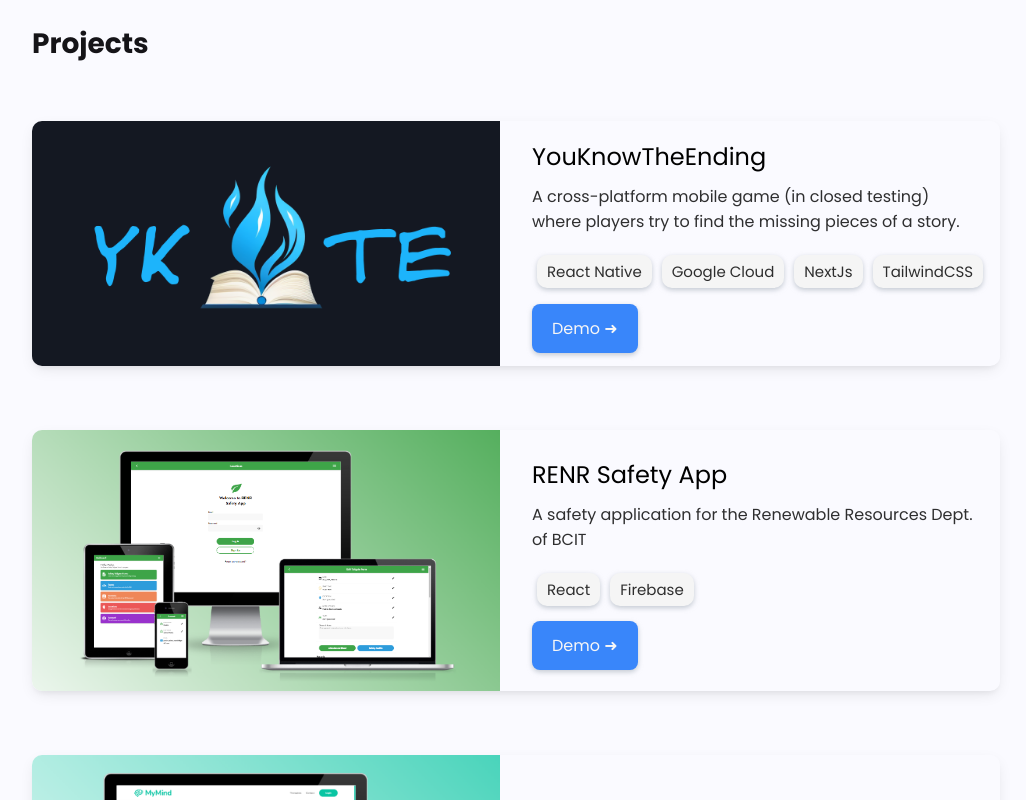
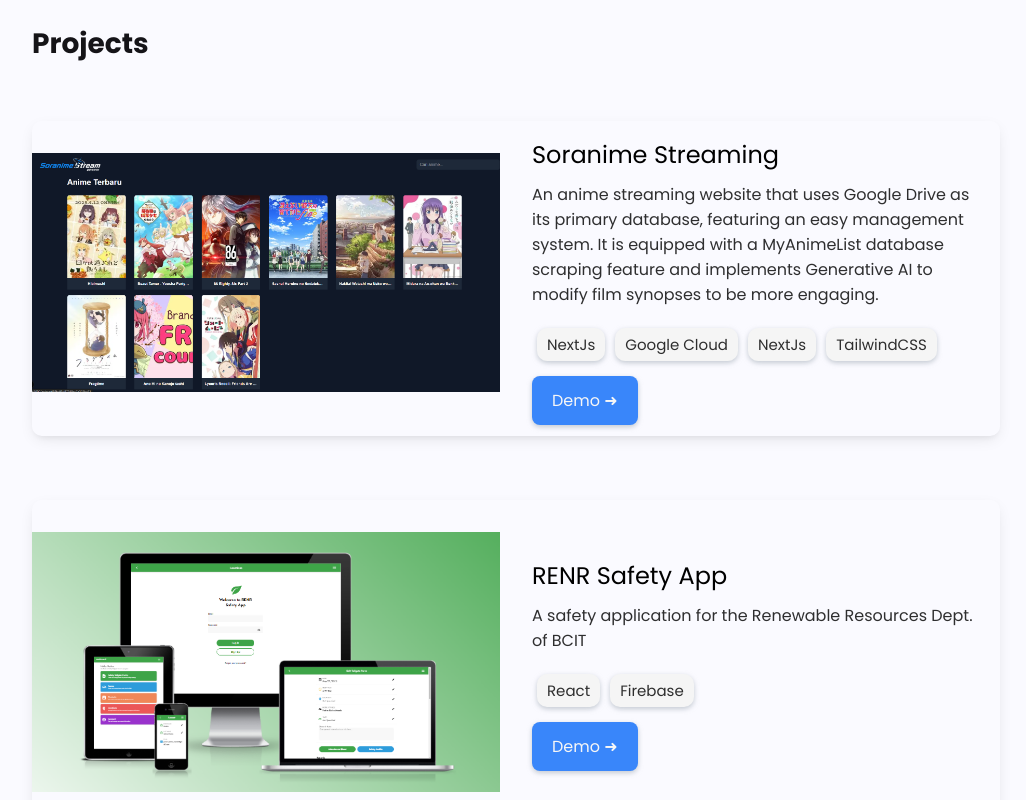
Before and after one commit to SoraIroShiro/portomee, a React (Create React App) app: page / in a window 1280 px wide. Shown: the part 820-1620 px from the top of the page, without its empty margins (124-1150 px from the left). Built offline with nearby package versions, Linux system fonts and the light colour scheme.

Commit message:
card project edit

```diff
--- a/src/components/Hero/Hero.js
+++ b/src/components/Hero/Hero.js
@@ -56,7 +56,7 @@
                     1000,
                     'A....',
                     1000,
-                    'A.... cool guy?',
+                    'A.... cool guy? XD',
                     1000,
                     "Ok...",
                     1000,
--- a/src/components/Projects/ProjectCard/ProjectCardElements.js
+++ b/src/components/Projects/ProjectCard/ProjectCardElements.js
@@ -20,6 +20,7 @@
 export const CardLeft = styled.div`
   justify-self: center;
   height: 100%;
+  padding: 2rem 0;
   img {
     object-fit: cover;
   }
--- a/src/data/ProjectData.js
+++ b/src/data/ProjectData.js
@@ -1,13 +1,14 @@
 // --------------------------------------- Project List
 export const ProjectList = [
   {
-    img: "/ykte-feature-graphic.png",
-    title: "YouKnowTheEnding",
+    img: "/project/soranime.png",
+    title: "Soranime Streaming",
     description:
-      "A cross-platform mobile game (in closed testing) where players try to find the missing pieces of a story.",
-    tech_stack: ["React Native", "Google Cloud", "NextJs", "TailwindCSS"],
+      "An anime streaming website that uses Google Drive as its primary database, featuring an easy management system. It is equipped with a MyAnimeList database scraping feature and implements Generative AI to modify film synopses to be more engaging.",
+    tech_stack: ["NextJs", "Google Cloud", "NextJs", "TailwindCSS"],
     github_url: "",
-    demo_url: "https://youknowtheending.net/",
+    demo_url: "https://soranimee.vercel.app/",
+    //https://youknowtheending.net/
   },
   {
     img: "/renr-responsive.png",
```
Also changed, not shown: public/project/soranime.png (added).
